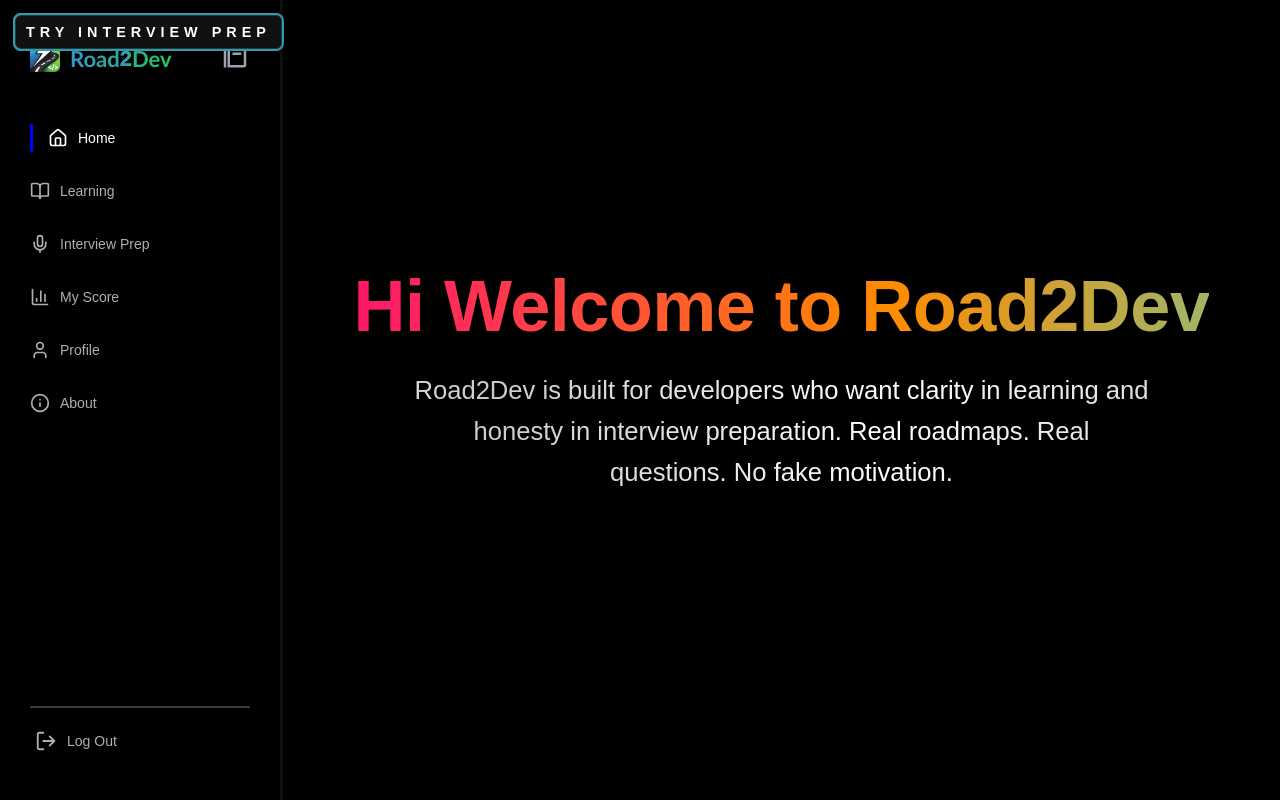
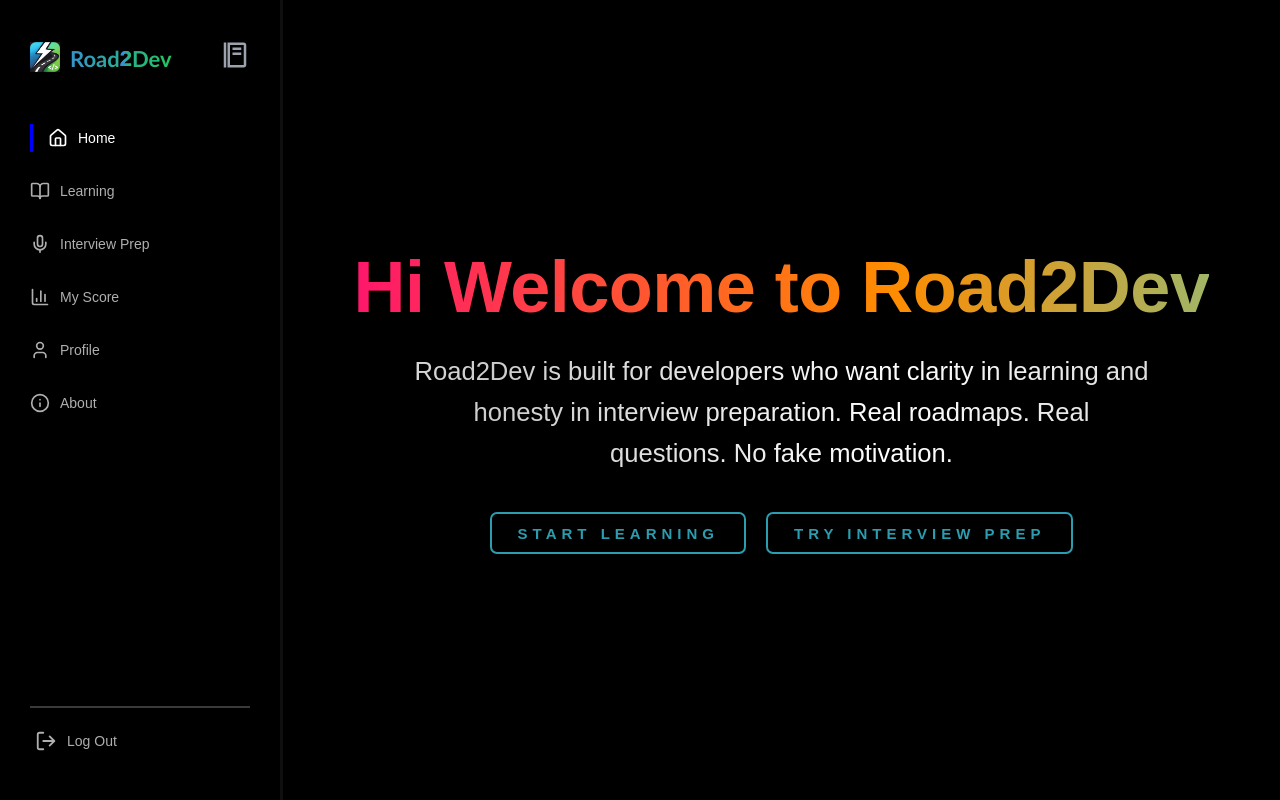
Before and after one commit to Azaz-Gori07/Road2Dev, a React (Vite) app in the folder client/: page / in a window 1280 px wide. Built offline with nearby package versions, Linux system fonts and the light colour scheme.

Commit message:
fix button issue

```diff
--- a/client/src/pages/project.css
+++ b/client/src/pages/project.css
@@ -10,7 +10,7 @@
     overflow: hidden;
 }
 
-.button {
+.back-btn-23 .button {
     position: fixed;
     top: 15px;
     left: 15px;
@@ -23,11 +23,6 @@
     font-size: 0.9rem;
     transition: all 0.3s ease;
     z-index: 100;
-}
-
-.back-btn-23:hover {
-    background-color: #1a1a1a;
-    border-color: #4a9eff;
 }
 
 .page-header-23 {
--- a/client/src/pages/projects.jsx
+++ b/client/src/pages/projects.jsx
@@ -39,9 +39,11 @@ const ProjectsContent = () => {
 
   return (
     <div className="projects-page-23">
-      <button className="button" onClick={handleBack}>
+      <div className="back-btn-23">
+        <button className="button" onClick={handleBack}>
         ← Back
       </button>
+      </div>
 
       <div className="page-header-23">
         <h1 className="page-title-23">{projectsData.category.name} Projects</h1>
```
